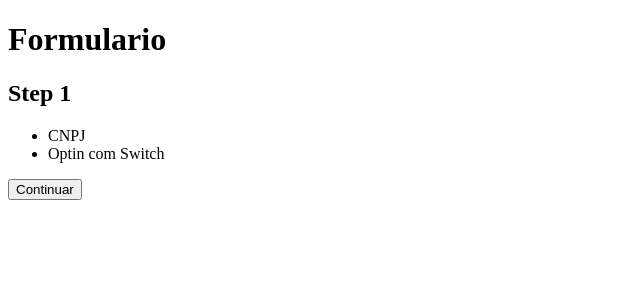
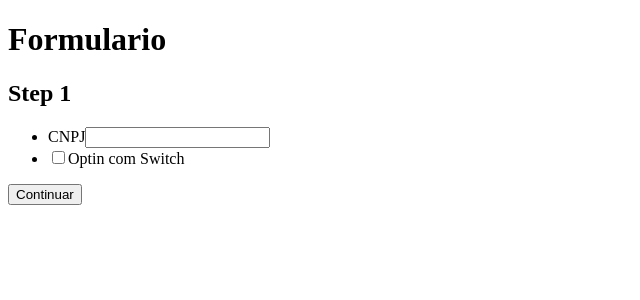
Before and after one commit to LucianoMedeiros/steps-app, a React (Create React App) app: page / in a window 1280 px wide. Shown: the top 300 px of the page, without its empty margins (0-640 px from the left). Built offline with nearby package versions, Linux system fonts and the light colour scheme.

Commit message:
criação dos primeiros campos do form

```diff
--- /dev/null
+++ b/src/steps/components/fields/Input.js
@@ -0,0 +1,31 @@
+import React from 'react';
+
+const Input = (props) => {
+  return (
+    <>
+      {props.type === 'checkbox' ? (
+        <div>
+          <input
+            id={props.id}
+            type="checkbox"
+            value={props.value}
+            onChange={props.onChange}
+          />
+          <label htmlFor={props.id}>{props.label}</label>
+        </div>
+      ) : (
+        <div>
+          <label htmlFor={props.id}>{props.label}</label>
+          <input
+            id={props.id}
+            type="text"
+            value={props.value}
+            onChange={props.onChange}
+          />
+        </div>
+      )}
+    </>
+  );
+};
+
+export default Input;
--- a/src/steps/components/navButtons/prev.jsx
+++ b/src/steps/components/navButtons/prev.jsx
@@ -1,11 +1,13 @@
-import React from "react";
-import { connect } from "react-redux";
-import { changeStep } from "../../../store/actions/stepsActions";
+import React from 'react';
+import { connect } from 'react-redux';
+import { changeStep } from '../../../store/actions/stepsActions';
 
 const ButtonPrev = (props) => {
   const { step } = props;
+  const customClick = props.onClick || (() => true);
   function prevStep() {
-    props.changeStep(step - 1);
+    const ret = customClick();
+    if (ret) props.changeStep(step - 1);
   }
   return <button onClick={prevStep}>{props.children}</button>;
 };
--- a/src/steps/step1.jsx
+++ b/src/steps/step1.jsx
@@ -1,21 +1,50 @@
-import React from "react";
-import ButtonNext from "./components/navButtons/next";
+import React, { useState } from 'react';
+import { connect } from 'react-redux';
 
-const stepOne = (props) => {
-  //Precisa retornar booleano para continuar
+import ButtonNext from './components/navButtons/next';
+import Input from './components/fields/Input';
+
+import { changeUserInfo } from '../store/actions/formUserActions';
+
+const StepOne = (props) => {
+  const [cnpj, setCnpj] = useState(props.cnpj);
+  const [razaoSocial, setRazao] = useState(props.razaoSocial);
+  const changeField = ({ target: { value } }) => {
+    setCnpj(value);
+  };
+
   function customClick() {
-    console.log("uuuuuuuuu");
+    props.changeUserInfo({ cnpj, razaoSocial });
     return true;
   }
   return (
     <>
       <h2>Step 1</h2>
       <ul>
-        <li>CNPJ</li>
-        <li>Optin com Switch</li>
+        <li>
+          <Input label="CNPJ" id="cnpj" value={cnpj} onChange={changeField} />
+        </li>
+        <li>
+          <Input label="Optin com Switch" id="optin1" type="checkbox" />
+        </li>
       </ul>
       <ButtonNext onClick={customClick}>Continuar</ButtonNext>
     </>
   );
 };
-export default stepOne;
+
+function mapStateToProps(state) {
+  return {
+    cnpj: state.formUser.fields.cnpj,
+    razaoSocial: state.formUser.fields.razaoSocial,
+  };
+}
+function mapDispatchToProps(dispatch) {
+  return {
+    changeUserInfo(userInfo) {
+      const action = changeUserInfo(userInfo);
+      dispatch(action);
+    },
+  };
+}
+export default connect(mapStateToProps, mapDispatchToProps)(StepOne);
--- a/src/steps/step2.jsx
+++ b/src/steps/step2.jsx
@@ -1,14 +1,47 @@
-import React from "react";
-import ButtonNext from "./components/navButtons/next";
-import ButtonPrev from "./components/navButtons/prev";
+import React, { useState } from 'react';
+import { connect } from 'react-redux';
 
-const stepTwo = (props) => {
+import ButtonNext from './components/navButtons/next';
+import ButtonPrev from './components/navButtons/prev';
+import Input from './components/fields/Input';
+
+import { changeUserInfo } from '../store/actions/formUserActions';
+
+const StepTwo = (props) => {
+  const [cnpj, setCnpj] = useState(props.cnpj);
+  const [razaoSocial, setRazao] = useState(props.razaoSocial);
+  const changeField = ({ target: { id, value } }) => {
+    switch (id) {
+      case 'cnpj':
+        setCnpj(value);
+        break;
+      case 'razaoSocial':
+        setRazao(value);
+        break;
+      default:
+        console.log('default');
+    }
+  };
+
+  function customClick() {
+    props.changeUserInfo({ cnpj, razaoSocial });
+    return true;
+  }
   return (
     <>
       <h2>Step 2</h2>
       <ul>
-        <li>CNPJ</li>
-        <li>Razão Social</li>
+        <li>
+          <Input label="CNPJ" id="cnpj" value={cnpj} onChange={changeField} />
+        </li>
+        <li>
+          <Input
+            label="Razão Social"
+            id="razaoSocial"
+            value={razaoSocial}
+            onChange={changeField}
+          />
+        </li>
         <li>Nome Fantasia</li>
         <li>CPF do Sócio</li>
         <li>Email</li>
@@ -16,9 +49,23 @@ const stepTwo = (props) => {
         <li>Telefone Celular</li>
         <li>Optin Termos e Regulamento</li>
       </ul>
-      <ButtonPrev>Voltar</ButtonPrev>
-      <ButtonNext>Continuar</ButtonNext>
+      <ButtonPrev onClick={customClick}>Voltar</ButtonPrev>
+      <ButtonNext onClick={customClick}>Continuar</ButtonNext>
     </>
   );
 };
-export default stepTwo;
+function mapStateToProps(state) {
+  return {
+    cnpj: state.formUser.fields.cnpj,
+    razaoSocial: state.formUser.fields.razaoSocial,
+  };
+}
+function mapDispatchToProps(dispatch) {
+  return {
+    changeUserInfo(userInfo) {
+      const action = changeUserInfo(userInfo);
+      dispatch(action);
+    },
+  };
+}
+export default connect(mapStateToProps, mapDispatchToProps)(StepTwo);
--- a/src/store/actions/actionTypes.js
+++ b/src/store/actions/actionTypes.js
@@ -1 +1,2 @@
-export const NEW_STEP = "NEW_STEP";
+export const NEW_STEP = 'NEW_STEP';
+export const ADD_USER_INFO = 'ADD_USER_INFO';
--- /dev/null
+++ b/src/store/actions/formUserActions.js
@@ -0,0 +1,8 @@
+//Action Creator
+import { ADD_USER_INFO } from './actionTypes';
+export function changeUserInfo(formUser) {
+  return {
+    type: ADD_USER_INFO,
+    payload: formUser,
+  };
+}
--- /dev/null
+++ b/src/store/reducers/formUserReducers.js
@@ -0,0 +1,17 @@
+import { ADD_USER_INFO } from '../actions/actionTypes';
+
+const initialState = {
+  fields: {
+    cnpj: null,
+    razaoSocial: null,
+  },
+};
+
+export default function formUserReducers(state = initialState, action) {
+  switch (action.type) {
+    case ADD_USER_INFO:
+      return { ...state, fields: action.payload };
+    default:
+      return state;
+  }
+}
--- a/src/store/storeConfig.js
+++ b/src/store/storeConfig.js
@@ -1,20 +1,16 @@
-import { createStore, combineReducers } from "redux";
-import stepReducer from "./reducers/stepsReducers";
+import { createStore, combineReducers } from 'redux';
+import stepReducer from './reducers/stepsReducers';
+import formUserReducer from './reducers/formUserReducers';
 
 const reducers = combineReducers({
   step: stepReducer,
-  signUpFields: function (state, action) {
-    return {
-      name: null,
-      email: null,
-      zipCode: null,
-      addressNumber: null,
-      avatar: null,
-    };
-  },
+  formUser: formUserReducer,
 });
+const devTools =
+  window.__REDUX_DEVTOOLS_EXTENSION__ && window.__REDUX_DEVTOOLS_EXTENSION__();
+
 function storeConfig() {
-  return createStore(reducers);
+  return createStore(reducers, devTools);
 }
 
 export default storeConfig;
```
Also changed, not shown: src/index.js (+6 -6 lines).
